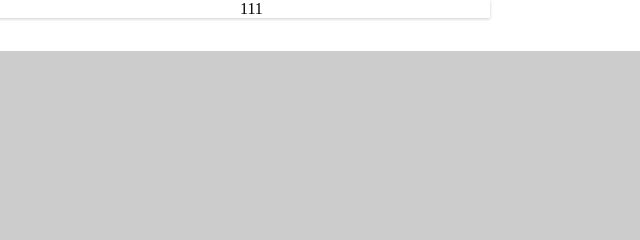
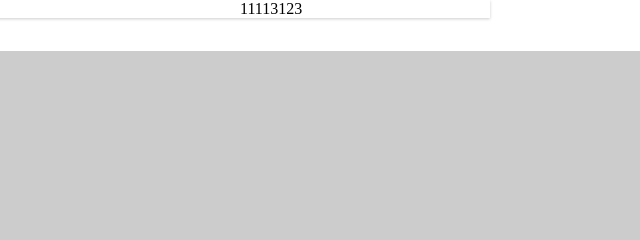
Before and after one commit to Fravash/tvm, a plain HTML site: page index.html in a window 1280 px wide. Shown: the top 240 px of the page, 640-1280 px from the left. Drawn offline with Linux system fonts and the light colour scheme.

Commit message:
fix text

```diff
--- a/index.html
+++ b/index.html
@@ -10,7 +10,7 @@
 	<div class="page__inner">
 		<div class="wrapper">
 			<div class="header container container_bottom_small clearfix">
-				<div class="header__contacts">111</div>
+				<div class="header__contacts">11113123</div>
 				<div class="header__info">222</div>
 				<div class="header__logo">333</div>
 			</div>
```
